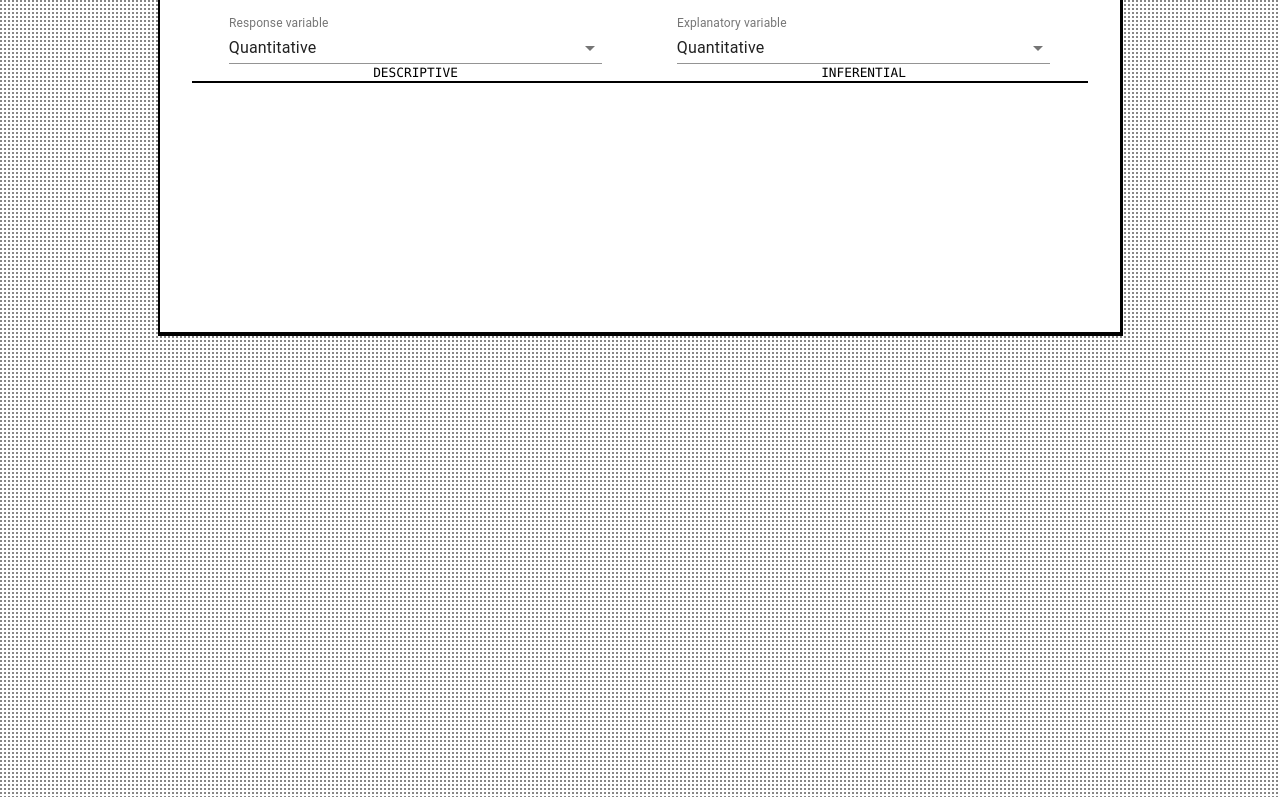
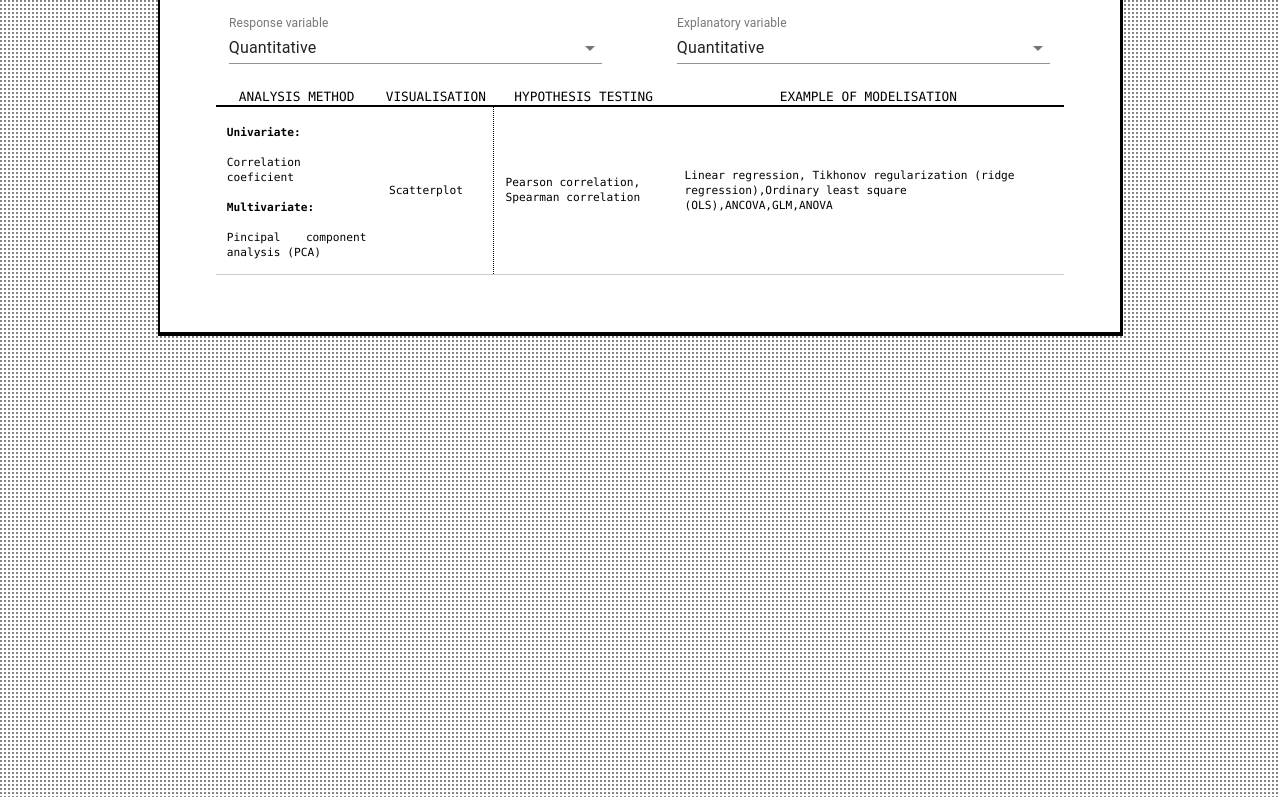
Before and after one commit to pierrechevallier/netlify-advanced, a Gatsby site: page /statistics in a window 1280 px wide. Shown: the part 71-868 px from the top of the page. Built offline with nearby package versions, Linux system fonts and the light colour scheme; Gatsby itself is replaced by a stand-in of ours.

Commit message:
Updating the statistical analysis table

```diff
--- a/data/StatisticsAnalysis.js
+++ b/data/StatisticsAnalysis.js
@@ -1,16 +1,91 @@
 const statistics_analysis = {
     "quant-quant": {
-        descriptive: {method: {}, visualisation: {}},
-        inferential: {hypothesis: {}, modelisation: {}}
+        descriptive: {
+            method: {
+                univariate: ["Correlation coeficient"],
+                multivariate: ["Pincipal component analysis (PCA)"]
+            },
+            visualisation: {content: ["Scatterplot"]}
+        },
+        inferential: {
+            hypothesis: {content: [
+                "Pearson correlation",
+                "Spearman correlation"
+            ]},
+            modelisation: {content: [
+                "Linear regression",
+                "Tikhonov regularization (ridge regression)",
+                "Ordinary least square (OLS)",
+                "ANCOVA",
+                "GLM",
+                "ANOVA"
+            ]}
+        }
     },
-    "quant-binary": {},
-    "quant-non-binary": {},
-    "binary-quant": {},
-    "binary-binary": {},
-    "binary-non-binary": {},
-    "non-binary-quant": {},
-    "non-binary-binary": {},
-    "non-binary-non-binary": {},
+    "quant-binary": {
+        descriptive: {method: {
+                univariate: ["Correlation coeficient"],
+                multivariate: [""]
+            },
+            visualisation: {content: [""]}},
+        inferential: {hypothesis: {content: [""]}, modelisation: {content: [""]}}
+    },
+    "quant-non-binary": {
+        descriptive: {method: {
+                univariate: ["Correlation coeficient"],
+                multivariate: [""]
+            },
+            visualisation: {content: [""]}},
+        inferential: {hypothesis: {content: [""]}, modelisation: {content: [""]}}
+    },
+    "binary-quant": {
+        descriptive: {method: {
+                univariate: ["Correlation coeficient"],
+                multivariate: [""]
+            },
+            visualisation: {content: [""]}},
+        inferential: {hypothesis: {content: [""]}, modelisation: {content: [""]}}
+    },
+    "binary-binary": {
+        descriptive: {method: {
+                univariate: ["Correlation coeficient"],
+                multivariate: [""]
+            },
+            visualisation: {content: [""]}},
+        inferential: {hypothesis: {content: [""]}, modelisation: {content: [""]}}
+    },
+    "binary-non-binary": {
+        descriptive: {method: {
+                univariate: ["Correlation coeficient"],
+                multivariate: [""]
+            },
+            visualisation: {content: [""]}},
+        inferential: {hypothesis: {content: [""]}, modelisation: {content: [""]}}
+    },
+    "non-binary-quant": {
+        descriptive: {method: {
+                univariate: ["Correlation coeficient"],
+                multivariate: [""]
+            },
+            visualisation: {content: [""]}},
+        inferential: {hypothesis: {content: [""]}, modelisation: {content: [""]}}
+    },
+    "non-binary-binary": {
+        descriptive: {method: {
+                univariate: ["Correlation coeficient"],
+                multivariate: [""]
+            },
+            visualisation: {content: [""]}},
+        inferential: {hypothesis: {content: [""]}, modelisation: {content: [""]}}
+    },
+    "non-binary-non-binary": {
+        descriptive: {method: {
+                univariate: ["Correlation coeficient"],
+                multivariate: [""]
+            },
+            visualisation: {content: [""]}},
+        inferential: {hypothesis: {content: [""]}, modelisation: {content: [""]}}
+    },
 };
 
 module.exports = statistics_analysis;
--- a/src/components/StatsAnalysis/StatsAnalysis.jsx
+++ b/src/components/StatsAnalysis/StatsAnalysis.jsx
@@ -19,6 +19,7 @@ const StatsAnalysis = () => {
         binary: "Qualitative (binary data)",
         "non-binary": "Qualitative (non-binary data)"
     };
+    const selection = statistics_analysis[`${responseData}-${explanatoryData}`];
     return <div className={classNames("c-about", "o-flex-column", "u-m-b-m", "u-z-0", "u-m-t-m")}>
         <div className={classNames("o-resp-row-col", "o-jcsa")}>
             <FormControl className={classNames("o-col-5")}>
@@ -50,12 +51,39 @@ const StatsAnalysis = () => {
                 </Select>
             </FormControl>
         </div>
-        <table className={classNames("c-table-info", "c-small-table")}>
-			<tr className={"c-table-head"}>
-				<th>Descriptive</th>
-				<th>Inferential</th>
-			</tr>
-        </table>
+        <div className={classNames("o-fr-jc", "u-m-m")}>
+            <table className={classNames("c-table-info", "c-small-table", "u-m-s")}>
+                <tr className={"c-table-head"}>
+                    <th>Analysis method</th>
+                    <th>Visualisation</th>
+                    <th>Hypothesis testing</th>
+                    <th>Example of modelisation</th>
+                </tr>
+                <tr>
+                    <td>
+                        {Object.keys(selection.descriptive.method).map(key => (
+                            <p>
+                                <h4 className={"t-text-capitalize"}>{`${key}:`}</h4>
+                                <span>
+                                    {selection.descriptive.method[key].map(item => (
+                                        item
+                                    ))}
+                                </span>
+                            </p>
+                        ))}
+                    </td>
+                    <td className={"c-table-border-right"}>
+                        {selection.descriptive.visualisation.content.map(content => content).toString().replace(",", ", ")}
+                    </td>
+                    <td>
+                        {selection.inferential.hypothesis.content.map(content => content).toString().replace(",", ", ")}
+                    </td>
+                    <td>
+                        {selection.inferential.modelisation.content.map(content => content).toString().replace(",", ", ")}
+                    </td>
+                </tr>
+            </table>
+        </div>
     </div>
 };
 
--- a/src/styles/components.less
+++ b/src/styles/components.less
@@ -41,6 +41,9 @@
     font-weight: 700;
     vertical-align: bottom;
     text-transform: uppercase;
+}
+.c-table-border-right {
+    border-right: black 1px dotted;
 }
 .c-table-info, td {
     border-bottom: 1px solid #cdcdcd;
--- a/src/styles/theme.less
+++ b/src/styles/theme.less
@@ -27,6 +27,9 @@
 .t-text-uppercase {
     text-transform: uppercase;
 }
+.t-text-capitalize {
+    text-transform: capitalize;
+}
 .t-text-bold {
     font-weight: bold;
 }
```
Also changed, not shown: src/styles/components.css, src/styles/theme.css.
